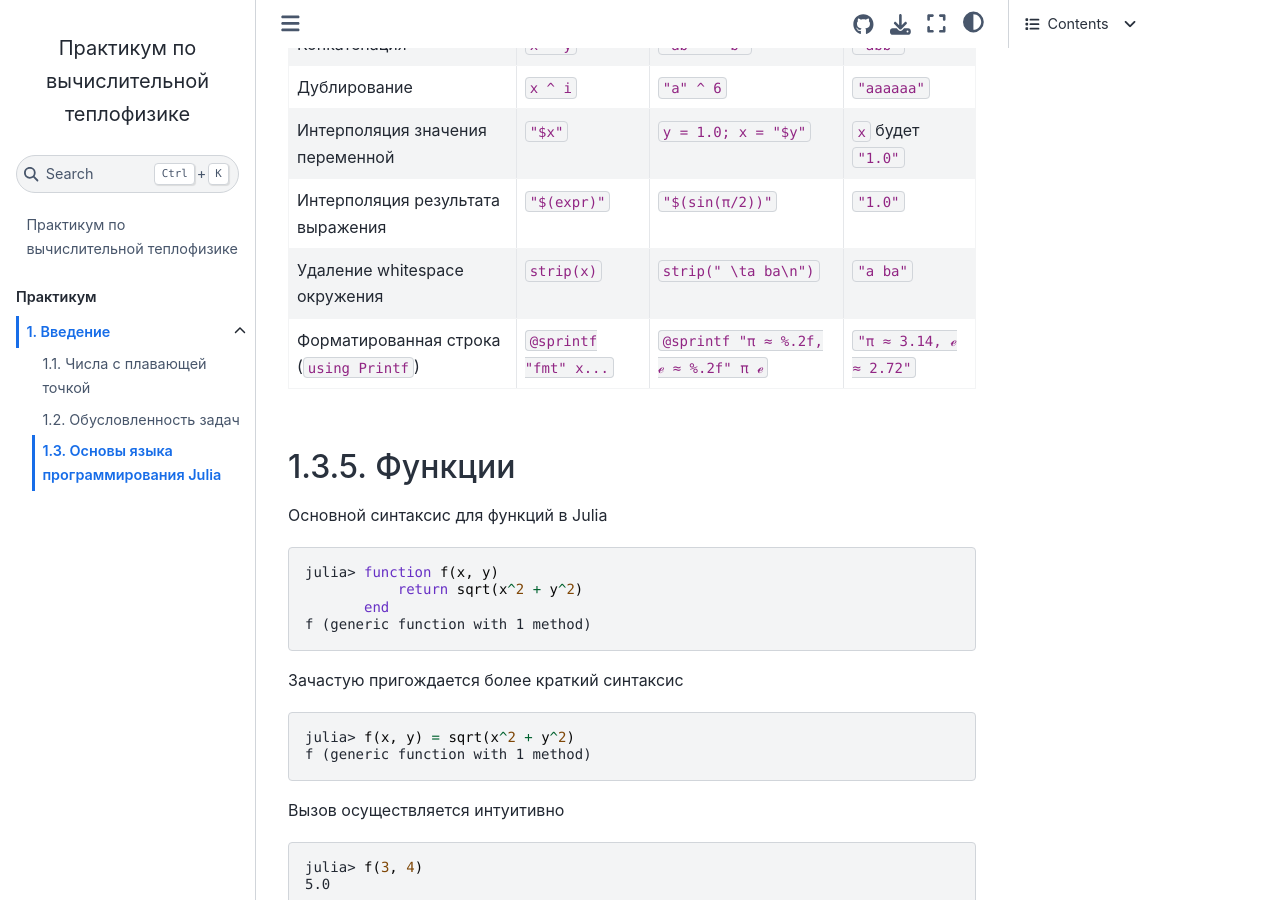
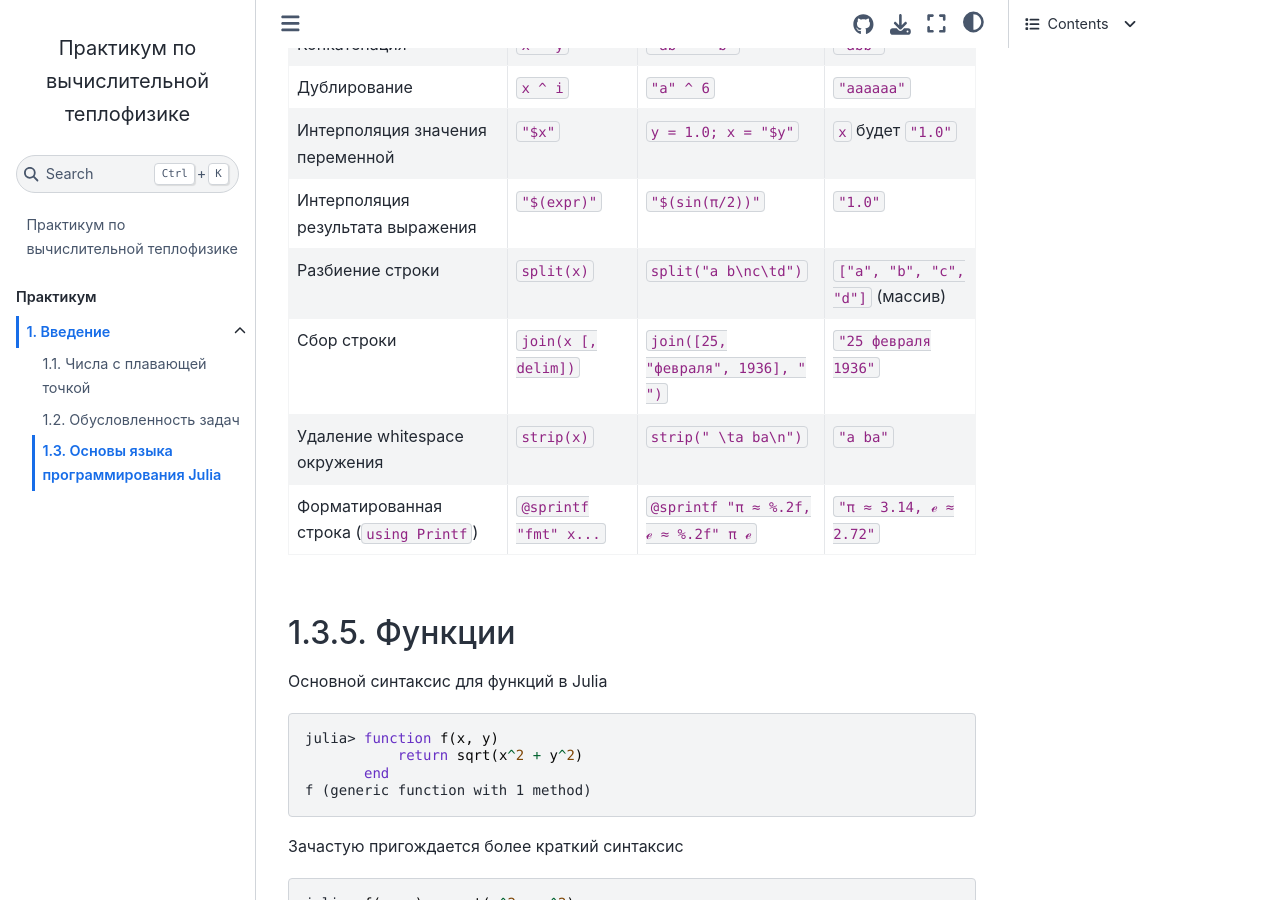
Before and after one commit to stepanzh/computational_thermodynamics, a Jupyter Book: the page built from book/intro/julia.md, in a window 1280 px wide and 900 px high, scrolled down 6636 px. Built offline with Jupyter Book 1.0.4 settings and Sphinx 7.4.7 and the Sphinx Book theme 1.1.4, drawn with Linux system fonts in a browser that asks for light colours.

Commit message:
String methods

```diff
--- a/book/intro/julia.md
+++ b/book/intro/julia.md
@@ -451,6 +451,14 @@ Escape специальных символов производится прив
   - `"$(expr)"`
   - `"$(sin(π/2))"`
   - `"1.0"`
+* - Разбиение строки
+  - `split(x)`
+  - `split("a b\nc\td")`
+  - `["a", "b", "c", "d"]` (массив)
+* - Сбор строки
+  - `join(x [, delim])`
+  - `join([25, "февраля", 1936], " ")`
+  - `"25 февраля 1936"`
 * - Удаление whitespace окружения
   - `strip(x)`
   - `strip(" \ta ba\n")`
```
